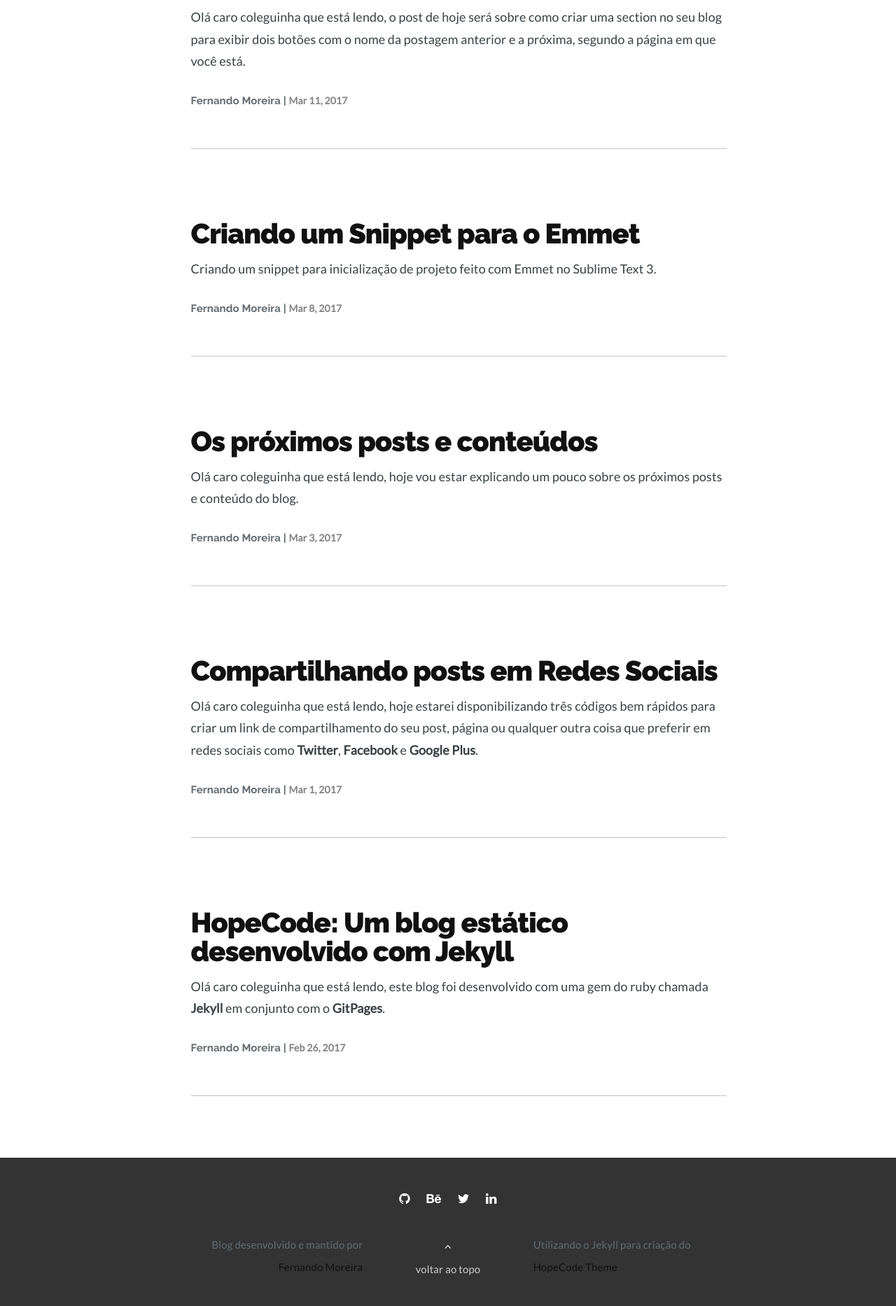
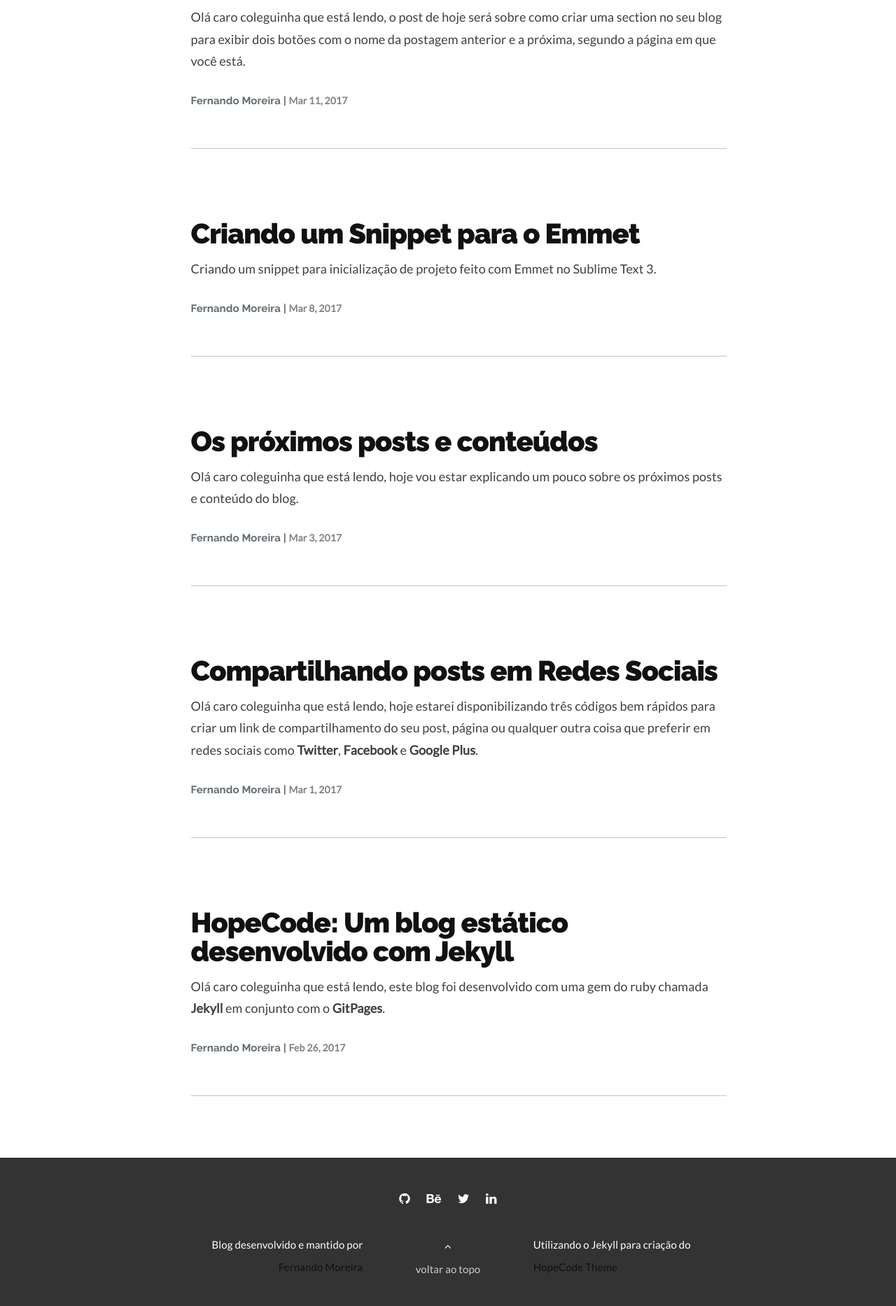
Before and after one commit to ihFernando/blog, a Jekyll site: the page built from index.html, in a window 1280 px wide. Shown: the part 1086-2953 px from the top of the page at 70% size. Built offline with Jekyll 4.4.1, drawn with Linux system fonts in a browser that asks for light colours; the list of posts is cut into pages by our own code.

Commit message:
Update footer.html

```diff
--- a/_includes/footer.html
+++ b/_includes/footer.html
@@ -24,7 +24,7 @@
                     <br>
                     <div class="row">
                           <div class="col-md-5">
-                                <p class="text-muted text-md-right text-sm-center">
+                                <p class="text-md-right text-sm-center">
                                       Blog desenvolvido e mantido por <a href="https://www.github.com/{{ site.github_username }}"> <br> Fernando Moreira </a>
                                 </p>
                           </div>
@@ -32,7 +32,7 @@
                               <p class="back-to-top" id="back-top"><i class="fa fa-angle-up"></i><br>voltar ao topo</p>
                           </div>
                           <div class="col-md-5">
-                                <p class="text-muted text-md-left text-sm-center">Utilizando o Jekyll para criação do<br>
+                                <p class="text-md-left text-sm-center">Utilizando o Jekyll para criação do<br>
                                 <a href="http://github.com/ihfernando/hopecodetheme">HopeCode Theme</a></p>
                           </div>
                     </div>
```
